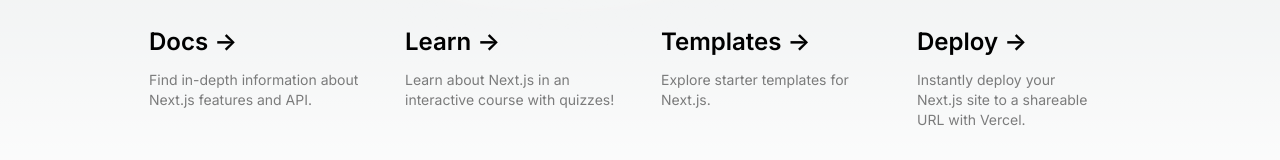
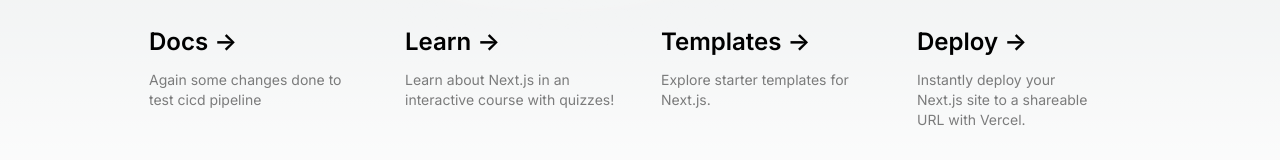
Before and after one commit to imdj6/CI-CD-PIPELINE, a Next.js app: page / in a window 1280 px wide. Shown: the part 557-717 px from the top of the page. Built offline with nearby package versions, Linux system fonts and the light colour scheme.

Commit message:
changed some files

```diff
--- a/app/page.tsx
+++ b/app/page.tsx
@@ -39,7 +39,7 @@
             </span>
           </h2>
           <p className={`m-0 max-w-[30ch] text-sm opacity-50`}>
-            Find in-depth information about Next.js features and API.
+            Again some changes done to test cicd pipeline
           </p>
         </a>
 
```
